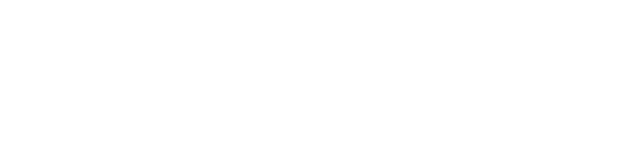
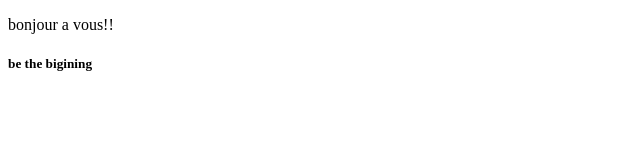
Before and after one commit to camy06slowstep/newthing, a plain HTML site: page index.html in a window 1280 px wide. Shown: the whole page, without its empty margins (0-640 px from the left). Drawn offline with Linux system fonts and the light colour scheme.

Commit message:
the mains

```diff
--- a/index.html
+++ b/index.html
@@ -6,6 +6,7 @@
     <title>Document</title>
 </head>
 <body>
-
+    <p>bonjour a vous!!</p>
+    <h5>be the bigining</h5>
 </body>
 </html>
```
